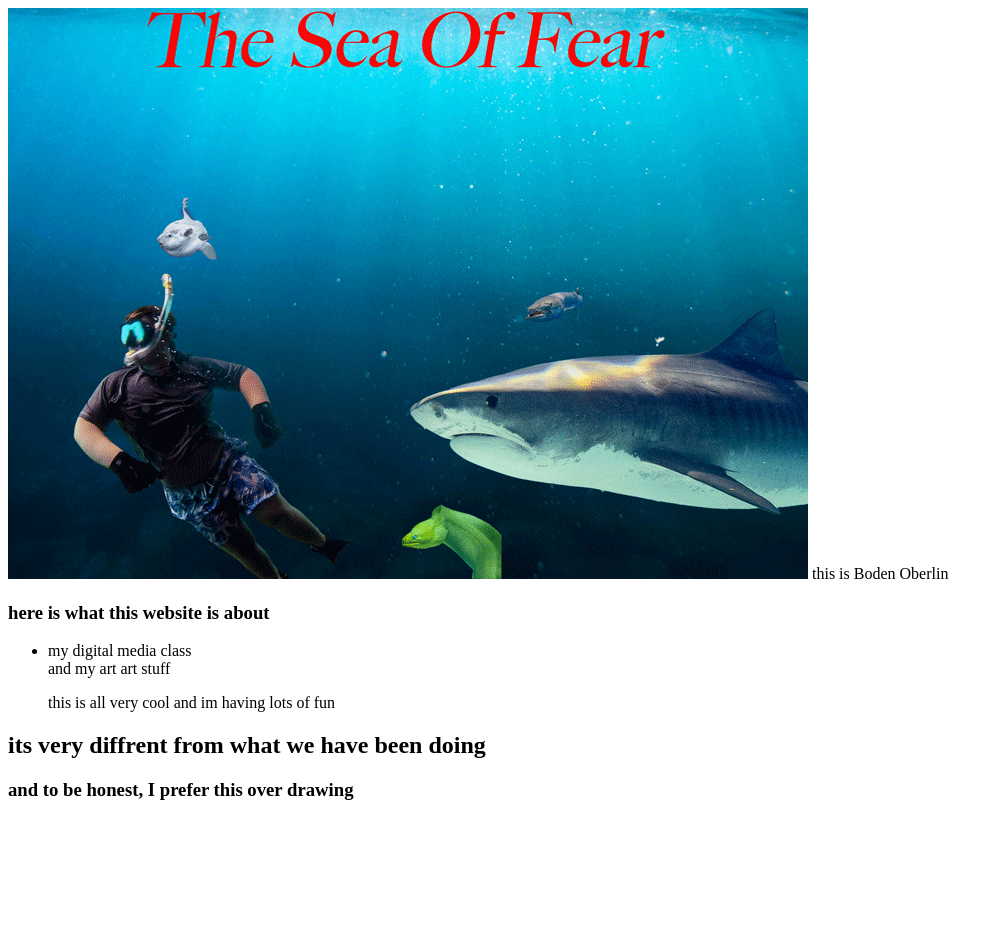
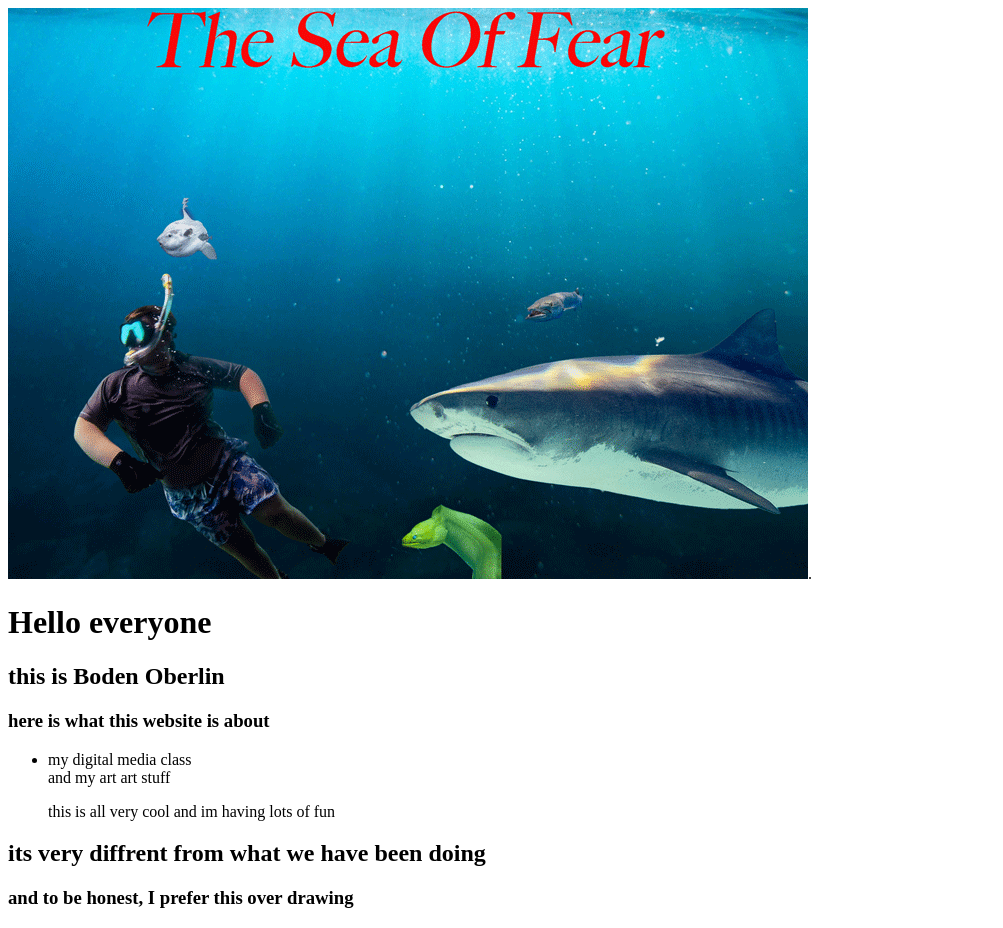
Before and after one commit to bodeno/eatonresa, a plain HTML site: page test.html in a window 1280 px wide. Shown: the whole page, without its empty margins (0-1003 px from the left). Before the commit the page ends 820 px from the top, so only its background shows below. Drawn offline with Linux system fonts and the light colour scheme.

Commit message:
Update test.html

```diff
--- a/test.html
+++ b/test.html
@@ -6,14 +6,15 @@
 <meta charset="utf-8">
 <title>my index page</title>
 <style>
-body{background-image: linear-gradient(90deg, dark blue, green, teal);}
+body{background-image: linear-gradient (90 deg, dark blue, green, teal);}
 color: white
 </style>
 </head>
 
 <body>
 <img src="scuba-poster.gif"alt= Boden Swiming away from shark and green morray eel
-
+<h4>.
+<h1> Hello everyone
 <h2> this is Boden Oberlin</h2>
 <h3> here is what this website is about</h3>
 <ul>
```
